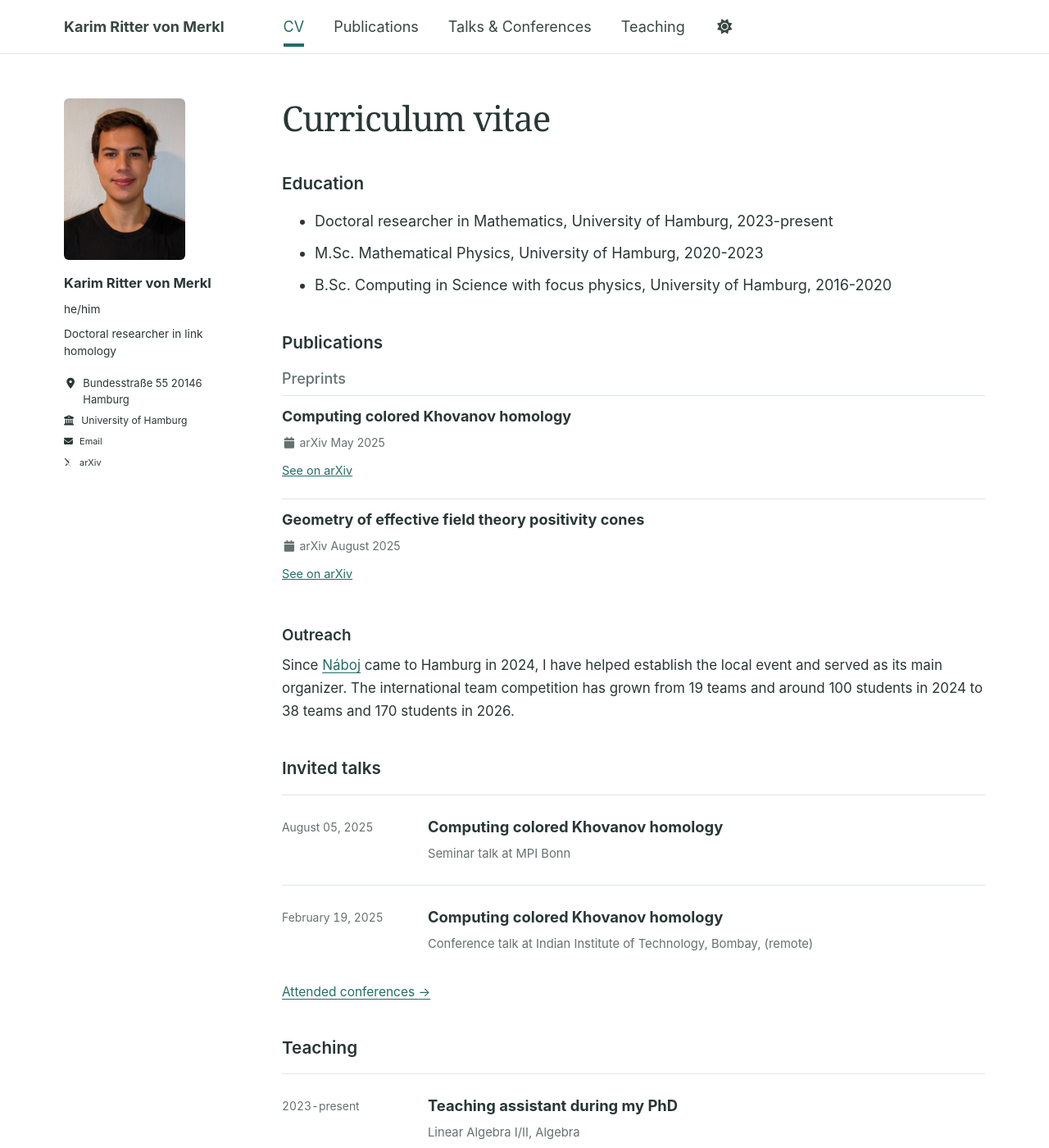
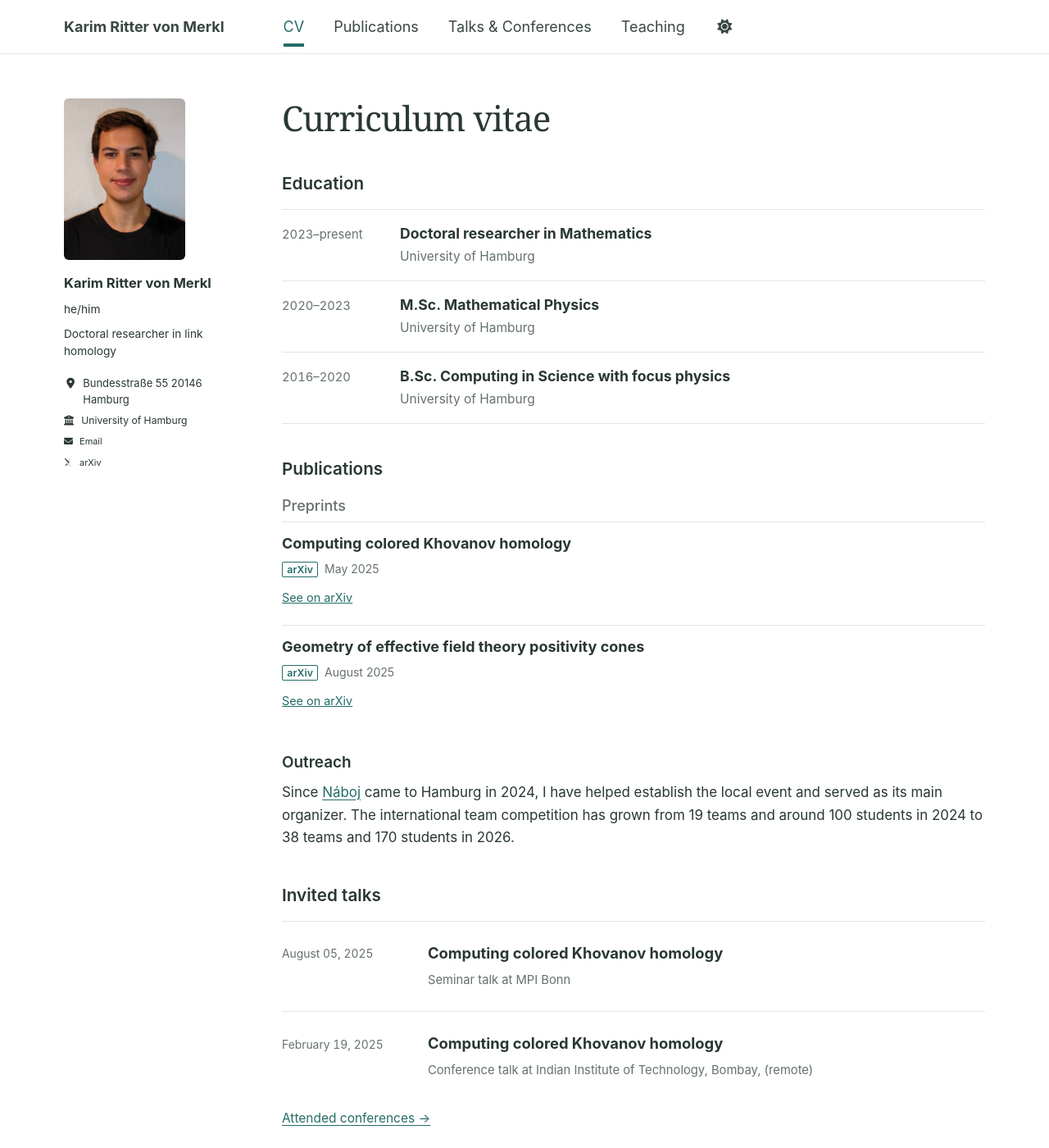
Before and after one commit to karimrvm/karimrvm.github.io, a Jekyll site: the page built from _pages/bio.md, in a window 1280 px wide and 1400 px high. Shown: the whole window at 82% size. Built offline with Jekyll 4.4.1, drawn with Linux system fonts in a browser that asks for light colours; some web fonts are replaced.

Commit message:
Refine CV and publication listings

```diff
--- a/_includes/publication-entry.html
+++ b/_includes/publication-entry.html
@@ -24,11 +24,17 @@
       {% if item.content and item.content != '' %}<div class="archive__item-excerpt publication-note">{{ item.content | markdownify }}</div>{% endif %}
       {% include content-links.html item=item %}
       {% if item.abstract %}
-        <div class="publication-summary">
+        {% assign abstract_preview = item.abstract | markdownify | strip_html | strip_newlines | truncatewords: 32 %}
+        <details class="publication-summary">
+          <summary>
+            <span class="publication-summary-label">Abstract</span>
+            <span class="publication-summary-preview">{{ abstract_preview }}</span>
+            <span class="publication-summary-toggle" aria-hidden="true"></span>
+          </summary>
           <div class="archive__item-excerpt publication-abstract">
             {{ item.abstract | markdownify }}
           </div>
-        </div>
+        </details>
       {% endif %}
     </div>
   </article>
--- a/_includes/publication-meta.html
+++ b/_includes/publication-meta.html
@@ -1,9 +1,9 @@
 {% assign item = include.item %}
 {% if item.status == 'accepted' or item.status == 'published' %}
-<p class="page__date">
-  {% if item.status == 'accepted' %}Accepted{% else %}Published{% endif %}{% if item.journal %} in <i>{{ item.journal | escape }}</i>{% endif %}{% if item.published_date %}, <time datetime="{{ item.published_date | date: '%Y-%m-%d' }}">{{ item.published_date | date: '%B %Y' }}</time>{% endif %}
+<p class="page__date publication-meta">
+  <span class="publication-meta-label">{% if item.status == 'accepted' %}Accepted{% else %}Published{% endif %}</span>{% if item.journal %}<i>{{ item.journal | escape }}</i>{% endif %}{% if item.published_date %}<time datetime="{{ item.published_date | date: '%Y-%m-%d' }}">{{ item.published_date | date: '%B %Y' }}</time>{% endif %}
 </p>
 {% endif %}
 {% if item.arxiv_date %}
-<p class="page__date"><i class="fa fa-fw fa-calendar" aria-hidden="true"></i> arXiv <time datetime="{{ item.arxiv_date | date: '%Y-%m-%d' }}">{{ item.arxiv_date | date: '%B %Y' }}</time></p>
+<p class="page__date publication-meta"><span class="publication-meta-label">arXiv</span><time datetime="{{ item.arxiv_date | date: '%Y-%m-%d' }}">{{ item.arxiv_date | date: '%B %Y' }}</time></p>
 {% endif %}
--- a/_pages/bio.md
+++ b/_pages/bio.md
@@ -12,9 +12,20 @@ redirect_from:
 {% include base_path %}
 
 ## Education
-* Doctoral researcher in Mathematics, University of Hamburg, 2023-present
-* M.Sc. Mathematical Physics, University of Hamburg, 2020-2023
-* B.Sc. Computing in Science with focus physics, University of Hamburg, 2016-2020
+<div class="education-list">
+  <div class="education-entry">
+    <p class="education-date">2023–present</p>
+    <div><h3>Doctoral researcher in Mathematics</h3><p>University of Hamburg</p></div>
+  </div>
+  <div class="education-entry">
+    <p class="education-date">2020–2023</p>
+    <div><h3>M.Sc. Mathematical Physics</h3><p>University of Hamburg</p></div>
+  </div>
+  <div class="education-entry">
+    <p class="education-date">2016–2020</p>
+    <div><h3>B.Sc. Computing in Science with focus physics</h3><p>University of Hamburg</p></div>
+  </div>
+</div>
 
 ## Publications
 <div class="publicationsbox">
--- a/_sass/layout/_academic.scss
+++ b/_sass/layout/_academic.scss
@@ -48,6 +48,34 @@ body { line-height: 1.65; }
 .archive .list__item { padding-right: 0; }
 ul.cvlist { list-style: none; padding: 0; margin: 0; }
 li.cvlist_item { list-style: none; }
+.education-list {
+  margin: 0;
+  border-top: 1px solid var(--global-border-color);
+}
+.education-entry {
+  display: grid;
+  grid-template-columns: 120px minmax(0, 1fr);
+  gap: 24px;
+  padding: 0.9em 0;
+  border-bottom: 1px solid var(--global-border-color);
+}
+.education-entry h3 {
+  margin: 0;
+  font-size: 0.98em;
+  line-height: 1.45;
+}
+.education-entry p { margin: 0; }
+.education-entry h3 + p {
+  margin-top: 0.15em;
+  color: var(--global-text-color-light);
+  font-size: 0.86em;
+}
+.education-date {
+  padding-top: 0.1em;
+  color: var(--global-text-color-light);
+  font-size: 0.82em;
+  font-variant-numeric: tabular-nums;
+}
 .archive__item-title { line-height: 1.4; font-size: 1.05em; }
 .archive__item-excerpt { font-size: 0.94em; line-height: 1.65; }
 .entry-row {
@@ -114,8 +142,30 @@ li.cvlist_item { list-style: none; }
 .publicationsbox li { padding: 0.7em 0; border-top: 1px solid var(--global-border-color); }
 .publicationsbox .archive__item-title { margin: 0 0 0.4em; font-size: 1em; }
 .publicationsbox .page__date { margin: 0; font-size: 0.78em; color: var(--global-text-color-light); }
+.publication-meta {
+  display: flex;
+  align-items: baseline;
+  flex-wrap: wrap;
+  gap: 0.35em 0.55em;
+}
+.publication-meta-label {
+  display: inline-block;
+  padding: 0.08em 0.42em;
+  color: var(--global-link-color);
+  border: 1px solid currentColor;
+  border-radius: 2px;
+  font-size: 0.88em;
+  font-style: normal;
+  font-weight: 600;
+  line-height: 1.25;
+  letter-spacing: 0.01em;
+}
 .content-links { font-size: 0.8em; margin: 0.8em 0 0; }
-.publication-entry { align-items: start; }
+.publication-entry {
+  align-items: start;
+  grid-template-columns: 170px minmax(0, 1fr);
+  column-gap: 32px;
+}
 .publication-entry .publication-date { padding-top: 0.15em; }
 .publication-entry .publication-date .page__date {
   margin: 0 0 0.35em;
@@ -134,17 +184,48 @@ li.cvlist_item { list-style: none; }
   padding-top: 0.75em;
   border-top: 1px solid var(--global-border-color);
 }
+.publication-summary summary {
+  display: grid;
+  grid-template-columns: auto minmax(0, 1fr) auto;
+  gap: 0.65em;
+  align-items: baseline;
+  color: var(--global-text-color-light);
+  cursor: pointer;
+  font-size: 0.86em;
+  line-height: 1.55;
+  list-style: none;
+}
+.publication-summary summary::-webkit-details-marker { display: none; }
+.publication-summary-label {
+  color: var(--global-text-color);
+  font-weight: 600;
+}
+.publication-summary-preview {
+  display: -webkit-box;
+  min-width: 0;
+  overflow: hidden;
+  -webkit-box-orient: vertical;
+  -webkit-line-clamp: 3;
+}
+.publication-summary-toggle {
+  color: var(--global-link-color);
+  white-space: nowrap;
+}
+.publication-summary-toggle::before { content: "Read more"; }
+.publication-summary[open] .publication-summary-preview { display: none; }
+.publication-summary[open] .publication-summary-toggle::before { content: "Close"; }
 .publication-summary .publication-abstract {
-  margin: 0;
+  margin: 0.8em 0 0;
   color: var(--global-text-color);
 }
 .publication-summary .publication-abstract > :last-child { margin-bottom: 0; }
 .publication-figure {
-  max-width: 140px;
-  margin-top: 0.9em;
-  padding: 0.45em;
+  width: 100%;
+  max-width: 170px;
+  margin-top: 1em;
+  padding: 0.35em;
   border: 1px solid var(--global-border-color);
-  background: var(--global-soft-bg-color);
+  background: var(--global-bg-color);
 }
 .publication-figure .preview-image {
   display: block;
@@ -229,9 +310,15 @@ a:focus-visible, button:focus-visible { outline: 2px solid var(--global-link-col
   .author__avatar { width: 58px; }
   .author__avatar img { max-width: 58px; }
   .entry-row { grid-template-columns: minmax(0, 1fr); gap: 0.4em; padding: 1.15em 0; }
+  .education-entry { grid-template-columns: minmax(0, 1fr); gap: 0.15em; }
   .date-end { display: inline; }
   .entry-row .entry-date { font-size: 0.8em; }
-  .publication-figure { max-width: 180px; margin-bottom: 0.6em; }
+  .publication-entry { grid-template-columns: minmax(0, 1fr); }
+  .publication-date { display: grid; grid-template-columns: minmax(0, 1fr) 150px; gap: 0.7em; align-items: start; }
+  .publication-figure { grid-column: 2; grid-row: 1; max-width: 150px; margin: 0 0 0.6em; }
+  .publication-summary summary { grid-template-columns: minmax(0, 1fr) auto; }
+  .publication-summary-label { grid-column: 1; }
+  .publication-summary-preview { grid-column: 1 / -1; grid-row: 2; }
 }
 /* Keep content immediately visible during navigation. */
 #main, .masthead { animation: none; }
```
